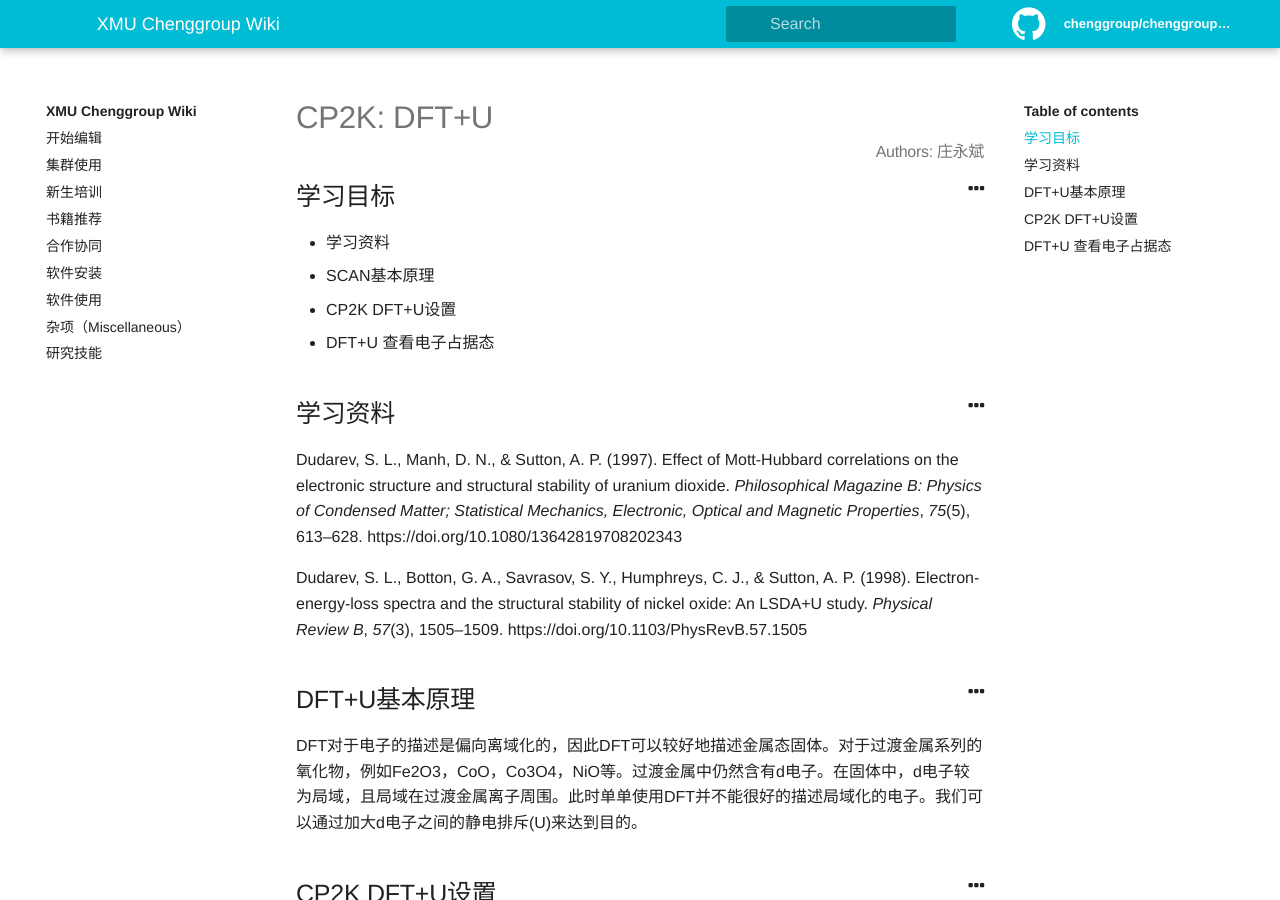
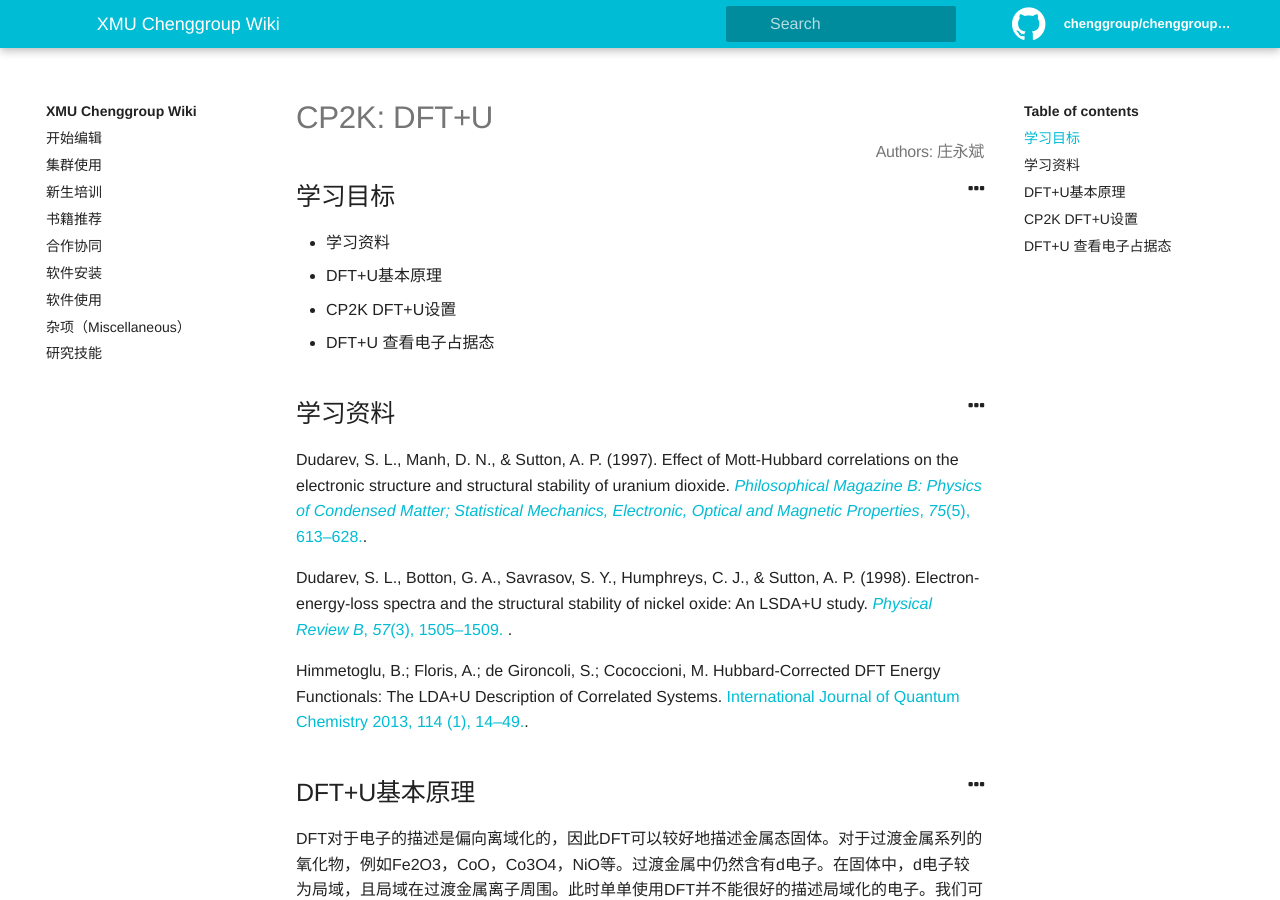
Before and after one commit to chenggroup/chenggroup.github.io, a Jekyll site: the page built from _wiki/软件使用/cp2k/cp2k-dft+u.md, in a window 1280 px wide and 900 px high. Built offline with Jekyll 4.4.1, drawn with Linux system fonts in a browser that asks for light colours.

Commit message:
change 'SCAN' to 'DFT+U' in the table of content

```diff
--- a/_wiki/软件使用/cp2k/cp2k-dft+u.md
+++ b/_wiki/软件使用/cp2k/cp2k-dft+u.md
@@ -10,7 +10,7 @@ authors: 庄永斌
 
 - 学习资料
 
-- SCAN基本原理
+- DFT+U基本原理
 
 - CP2K DFT+U设置
 
@@ -20,11 +20,11 @@ authors: 庄永斌
 
 ## 学习资料
 
-Dudarev, S. L., Manh, D. N., & Sutton, A. P. (1997). Effect of Mott-Hubbard correlations on the electronic structure and structural stability of uranium dioxide. *Philosophical Magazine B: Physics of Condensed Matter; Statistical Mechanics, Electronic, Optical and Magnetic Properties*, *75*(5), 613–628. https://doi.org/10.1080/13642819708202343
+Dudarev, S. L., Manh, D. N., & Sutton, A. P. (1997). Effect of Mott-Hubbard correlations on the electronic structure and structural stability of uranium dioxide. [*Philosophical Magazine B: Physics of Condensed Matter; Statistical Mechanics, Electronic, Optical and Magnetic Properties*, *75*(5), 613–628.](https://doi.org/10.1080/13642819708202343).
 
-Dudarev, S. L., Botton, G. A., Savrasov, S. Y., Humphreys, C. J., & Sutton, A. P. (1998). Electron-energy-loss spectra and the structural stability of nickel oxide: An LSDA+U study. *Physical Review B*, *57*(3), 1505–1509. https://doi.org/10.1103/PhysRevB.57.1505
+Dudarev, S. L., Botton, G. A., Savrasov, S. Y., Humphreys, C. J., & Sutton, A. P. (1998). Electron-energy-loss spectra and the structural stability of nickel oxide: An LSDA+U study. [*Physical Review B*, *57*(3), 1505–1509. ](https://doi.org/10.1103/PhysRevB.57.1505).
 
-
+Himmetoglu, B.; Floris, A.; de Gironcoli, S.; Cococcioni, M. Hubbard-Corrected DFT Energy Functionals: The LDA+U Description of Correlated Systems. [International Journal of Quantum Chemistry 2013, 114 (1), 14–49.](https://doi.org/10.1002/qua.24521).
 
 ## DFT+U基本原理
 
```
